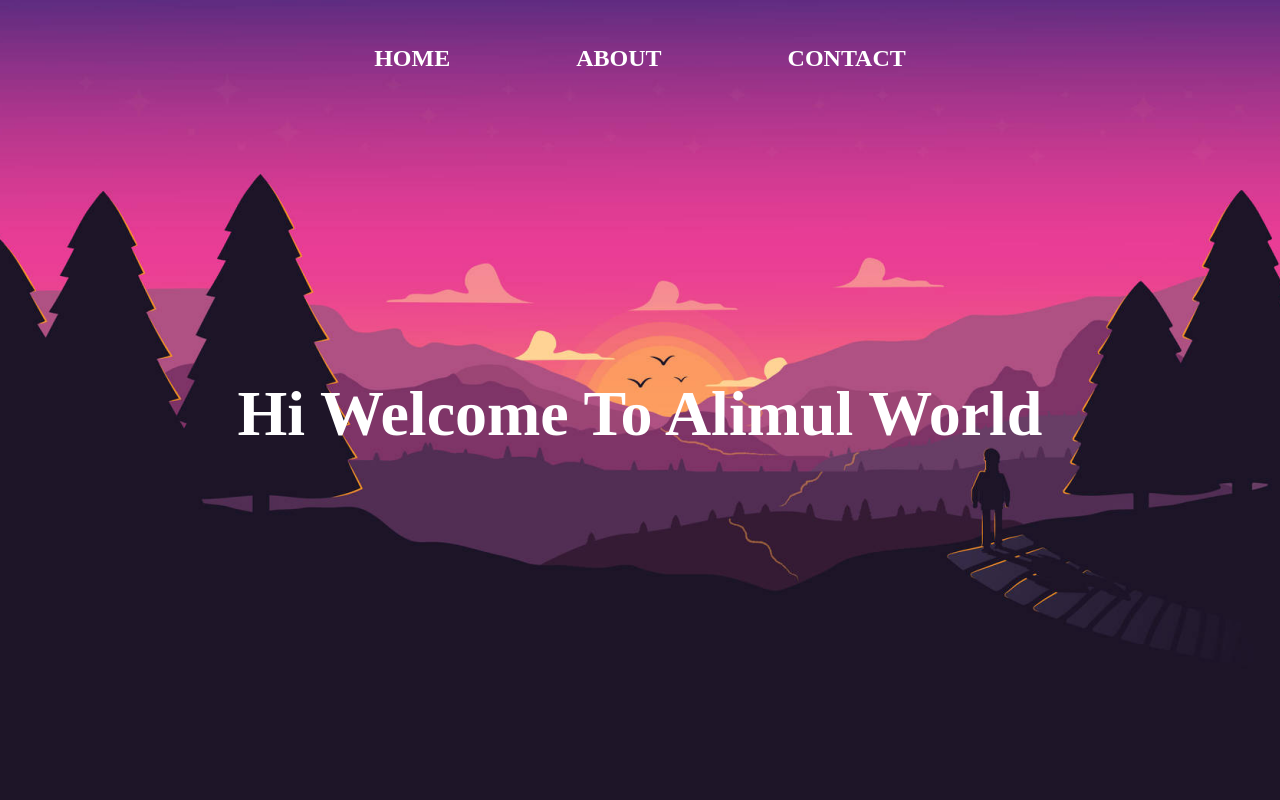
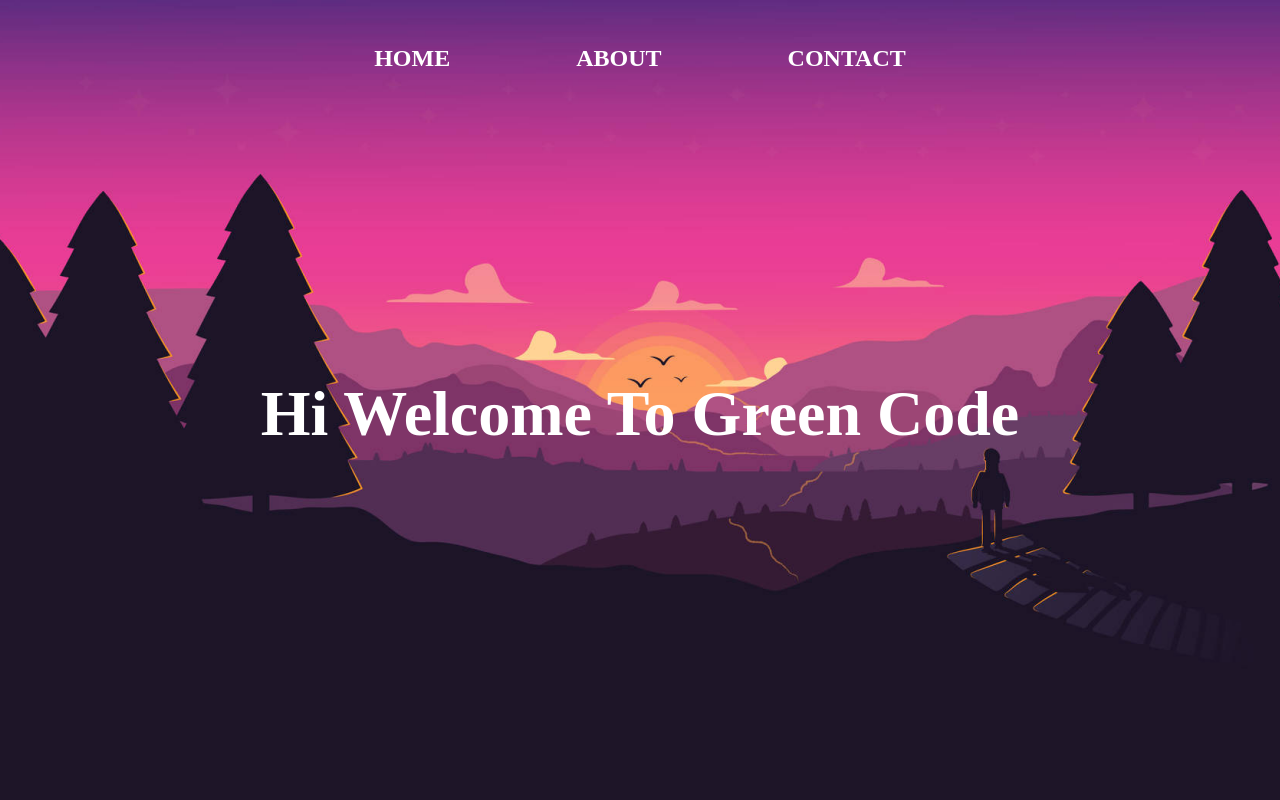
Before and after one commit to AlimulDevs/portofolio-web-green-code, a plain HTML site: page index.html in a window 1280 px wide. Shown: the top 800 px of the page. Drawn offline with Linux system fonts and the light colour scheme.

```diff
--- a/index.html
+++ b/index.html
@@ -18,7 +18,7 @@
     </nav>
 
     <div class="home-content">
-        <p>Hi Welcome To Alimul World</p>
+        <p>Hi Welcome To Green Code</p>
     </div>
 
     <div class="about-content">
```
